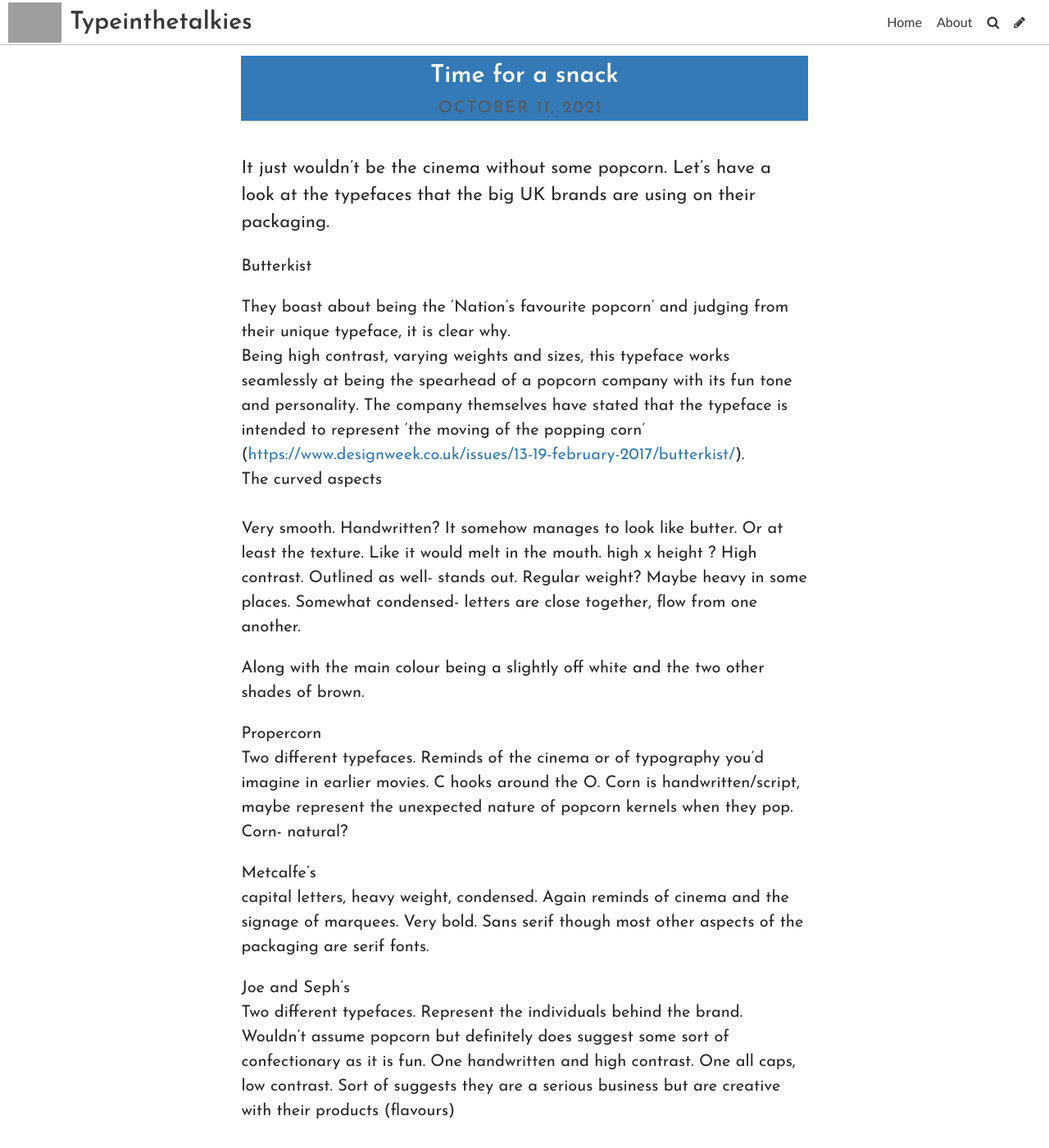
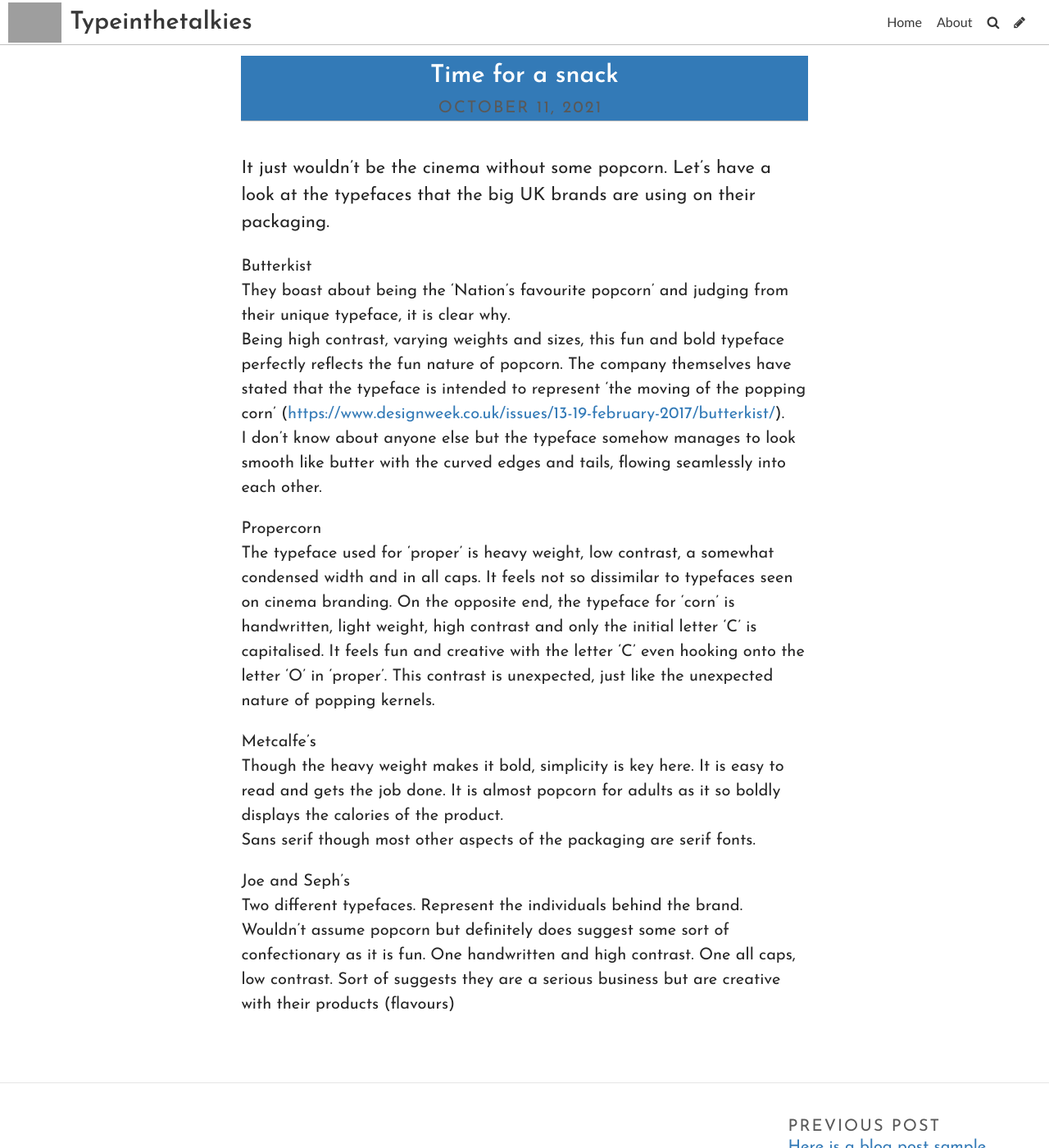
Before and after one commit to laurenlouisap/typography, a Jekyll site: the page built from _posts/2021-10-11-time-for-a-snack.md, in a window 1280 px wide and 1400 px high. Shown: the whole window at 82% size. Built offline with Jekyll 4.4.1, drawn with Linux system fonts in a browser that asks for light colours; some web fonts are replaced; grey boxes are pictures that could not be loaded.

Commit message:
Update Post “2021-10-11-time-for-a-snack”

```diff
--- a/_posts/2021-10-11-time-for-a-snack.md
+++ b/_posts/2021-10-11-time-for-a-snack.md
@@ -7,23 +7,17 @@
 ---
 It just wouldn't be the cinema without some popcorn. Let's have a look at the typefaces that the big UK brands are using on their packaging.
 
-Butterkist
-
+Butterkist\
 They boast about being the 'Nation's favourite popcorn' and judging from their unique typeface, it is clear why.\
-Being high contrast, varying weights and sizes, this typeface works seamlessly at being the spearhead of a popcorn company with its fun tone and personality. The company themselves have stated that the typeface is intended to represent 'the moving of the popping corn' (<https://www.designweek.co.uk/issues/13-19-february-2017/butterkist/>). \
-The curved aspects \
- \
-Very smooth. Handwritten? It somehow manages to look like butter. Or at least the texture. Like it would melt in the mouth. high x height ? High contrast. Outlined as well- stands out. Regular weight? Maybe heavy in some places. Somewhat condensed- letters are close together, flow from one another.
-
-Along with the main colour being a slightly off white and the two other shades of brown.
-
-
+Being high contrast, varying weights and sizes, this fun and bold typeface perfectly reflects the fun nature of popcorn. The company themselves have stated that the typeface is intended to represent 'the moving of the popping corn' (<https://www.designweek.co.uk/issues/13-19-february-2017/butterkist/>). \
+I don't know about anyone else but the typeface somehow manages to look smooth like butter with the curved edges and tails, flowing seamlessly into each other.
 
 Propercorn\
-Two different typefaces. Reminds of the cinema or of typography you'd imagine in earlier movies. C hooks around the O. Corn is handwritten/script, maybe represent the unexpected nature of popcorn kernels when they pop. Corn- natural?
+The typeface used for 'proper' is heavy weight, low contrast, a somewhat condensed width and in all caps. It feels not so dissimilar to typefaces seen on cinema branding. On the opposite end, the typeface for 'corn' is handwritten, light weight, high contrast and only the initial letter 'C' is capitalised. It feels fun and creative with the letter 'C' even hooking onto the letter 'O' in 'proper'. This contrast is unexpected, just like the unexpected nature of popping kernels.
 
 Metcalfe's\
-capital letters, heavy weight, condensed. Again reminds of cinema and the signage of marquees. Very bold. Sans serif though most other aspects of the packaging are serif fonts.
+Though the heavy weight makes it bold, simplicity is key here. It is easy to read and gets the job done. It is almost popcorn for adults as it so boldly displays the calories of the product. \
+Sans serif though most other aspects of the packaging are serif fonts.
 
 Joe and Seph's\
 Two different typefaces. Represent the individuals behind the brand. Wouldn't assume popcorn but definitely does suggest some sort of confectionary as it is fun. One handwritten and high contrast. One all caps, low contrast. Sort of suggests they are a serious business but are creative with their products (flavours)
```
